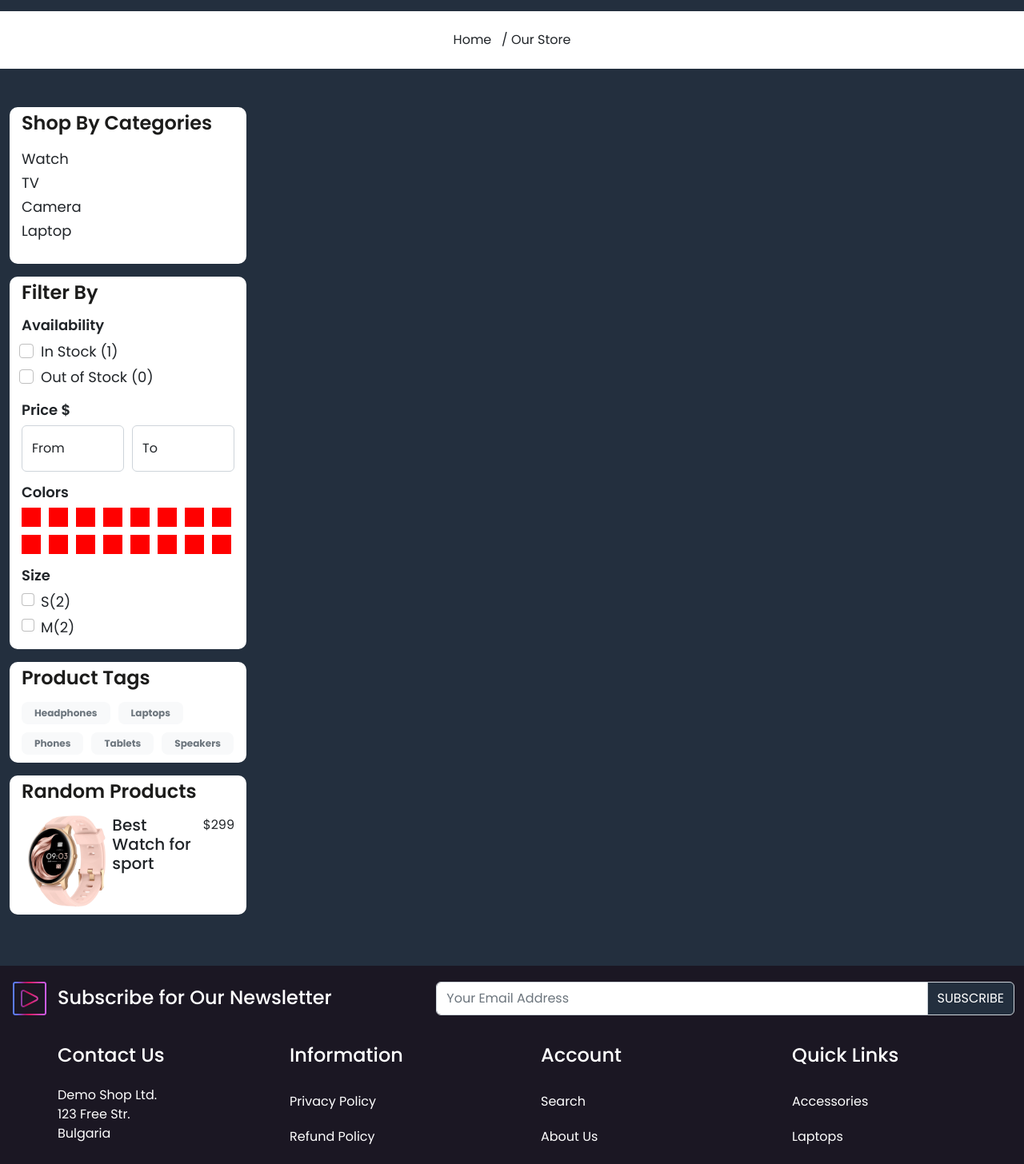
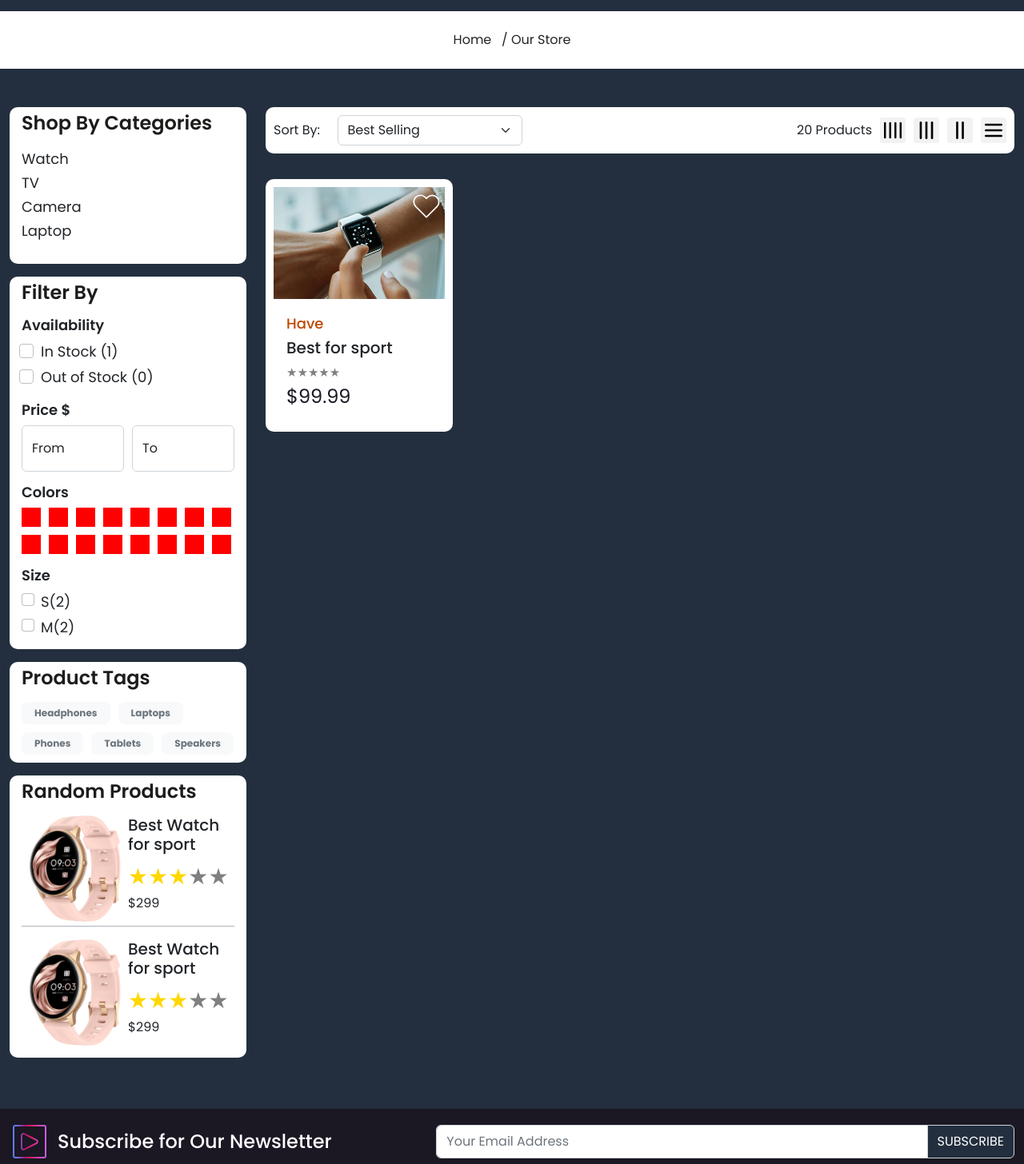
Before and after one commit to bpetya44/react-ecommerce-app, a React (Create React App) app: page /store in a window 1280 px wide. Shown: the part 225-1681 px from the top of the page at 80% size. Built offline with nearby package versions, Linux system fonts and the light colour scheme.

Commit message:
Our store page right side

```diff
--- a/src/App.css
+++ b/src/App.css
@@ -433,3 +433,24 @@ footer .input-group-text {
   background-color: red;
   /* border-radius: 50%; */
 }
+
+.random-products:first-child {
+  border-bottom: 1px solid #aeb3ba;
+}
+
+.filter-sort-grid {
+  padding: 10px;
+  background-color: white;
+  border-radius: 10px;
+}
+
+.grid img {
+  width: 32px;
+  height: 32px;
+  background-color: #f2f2f2;
+  padding: 5px;
+  border-radius: 3px;
+}
+.grid img:hover {
+  background-color: #b8b5b5;
+}
--- a/src/pages/OurStore.js
+++ b/src/pages/OurStore.js
@@ -1,8 +1,15 @@
 import React from "react";
 import BreadCrumb from "../components/BreadCrumb";
 import Meta from "../components/Meta";
+import ReactStars from "react-rating-stars-component";
+import { useState } from "react";
+import ProductCard from "../components/ProductCard"
+
 
 const OurStore = () => {
+  const [grid, setGrid] = useState(4);
+// alert(grid);
+
   return (
     <>
       <Meta title={"Our Store"} />
@@ -150,23 +157,110 @@ const OurStore = () => {
                 </div>
               </div>
 
-
               <div className="filter-card mb-3">
                 <h3 className="filter-title">Random Products</h3>
                 <div>
                   <div className="random-products d-flex">
                     <div className="w-50">
-                      <img className="img-fluid" src="images/smart.png" alt="smart watch" />
+                      <img
+                        className="img-fluid"
+                        src="images/smart.png"
+                        alt="smart watch"
+                      />
                     </div>
                     <div className="w-50">
                       <h5>Best Watch for sport</h5>
+
+                      <ReactStars
+                        count={5}
+                        size={28}
+                        value={3}
+                        edit={false}
+                        emptyIcon={<i className="far fa-star"></i>}
+                        halfIcon={<i className="fa fa-star-half-alt"></i>}
+                        fullIcon={<i className="fa fa-star"></i>}
+                      />
+                      <p>$299</p>
                     </div>
+                  </div>
+
+                  <div className="random-products d-flex mt-3">
+                    <div className="w-50">
+                      <img
+                        className="img-fluid"
+                        src="images/smart.png"
+                        alt="smart watch"
+                      />
+                    </div>
+                    <div className="w-50">
+                      <h5>Best Watch for sport</h5>
+
+                      <ReactStars
+                        count={5}
+                        size={28}
+                        value={3}
+                        edit={false}
+                        emptyIcon={<i className="far fa-star"></i>}
+                        halfIcon={<i className="fa fa-star-half-alt"></i>}
+                        fullIcon={<i className="fa fa-star"></i>}
+                      />
                       <p>$299</p>
                     </div>
                   </div>
                 </div>
               </div>
-            <div className="col-9"></div>
+            </div>
+
+            <div className="col-9">
+              <div className="filter-sort-grid mb-3">
+                <div className="d-flex justify-content-between align-items-center">
+                  <div className="d-flex align-items-center gap-10">
+                    <p className="mb-0" style={{"width":"100px"}}>Sort By:</p>
+                    <select className="form-control form-select" name="" id="">
+                      <option value="manual">Featured</option>
+                      <option value="best-selling" selected="selected">
+                        Best Selling
+                      </option>
+                      <option value="title-ascending">
+                        Alphabetically, A-Z
+                      </option>
+                      <option value="title-descending">
+                        Alphabetically, Z-A
+                      </option>
+                      <option value="price-ascending">
+                        Price, low to high
+                      </option>
+                      <option value="price-descending">
+                        Price, high to low
+                      </option>
+                      <option value="created-ascending">
+                        Date, old to new
+                      </option>
+                      <option value="created-descending">
+                        Date, new to old
+                      </option>
+                    </select>
+                  </div>
+
+                  <div className="d-flex align-items-center gap-10">
+                    <p className="total-products mb-0">20 Products</p>
+                    <div className="d-flex align-items-center gap-10 grid">
+                      <img onClick={()=>setGrid(4)} src="images/gr4.svg"
+                      className="d-block img-fluid" alt="grid" />
+                      <img onClick={()=>setGrid(3)} src="images/gr3.svg" alt="grid" />
+                      <img onClick={()=>setGrid(2)} src="images/gr2.svg" alt="grid" />
+                      <img onClick={()=>setGrid(1)} src="images/gr.svg" alt="grid" />
+                    </div>
+                  </div>
+                </div>
+              </div>
+
+              <div className="product-list py-3">
+                <ProductCard grid={grid}/>
+              </div>
+
+
+            </div>
           </div>
         </div>
       </div>
```
Lines whose indentation alone changed are shown as unchanged.
